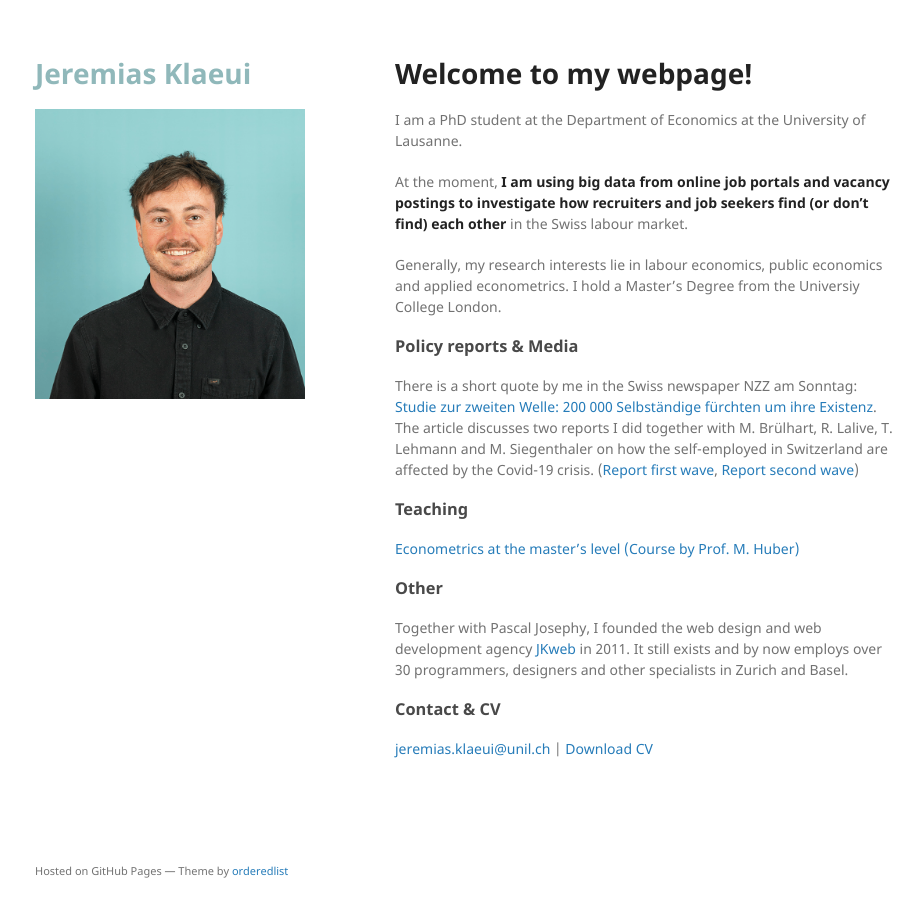
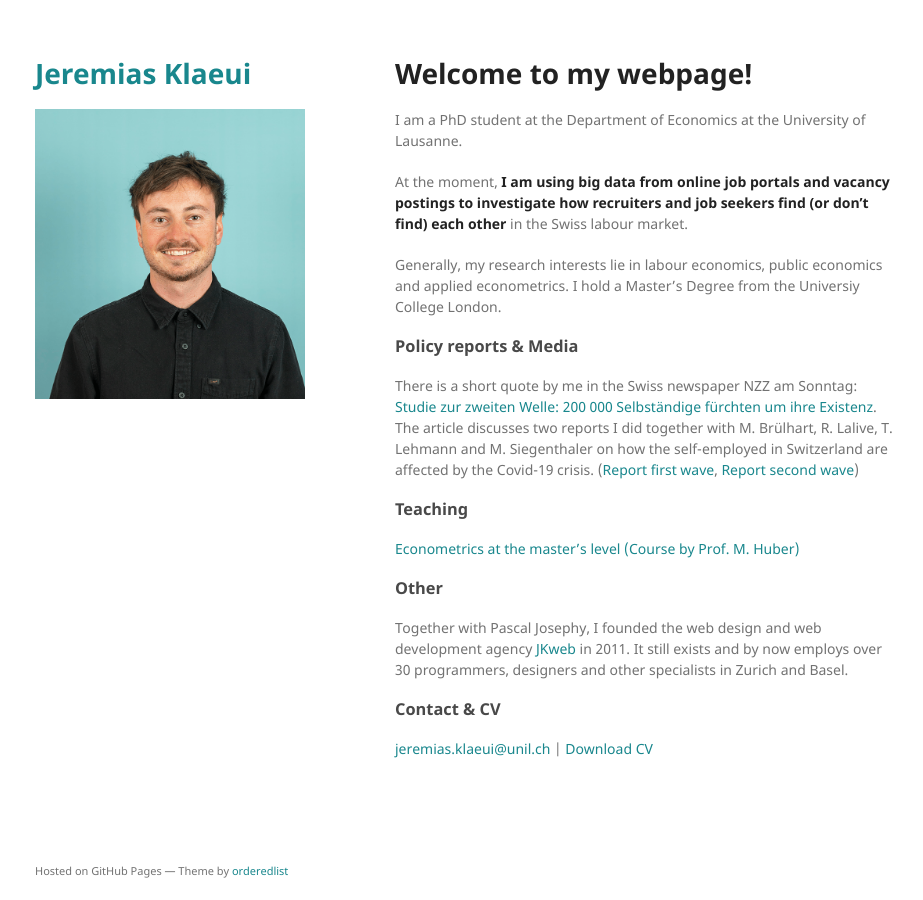
Before and after one commit to jklaeui/jklaeui.github.io, a Jekyll site: the page built from index.md, in a window 1280 px wide. Shown: the whole page, without its empty margins (175-1098 px from the left). Built offline with Jekyll 4.4.1, drawn with Linux system fonts in a browser that asks for light colours; our own code applies the rules of GitHub Pages for plain Markdown files; the repository's description, which GitHub fills in, is left out.

Commit message:
Update jekyll-theme-minimal.scss

```diff
--- a/_sass/jekyll-theme-minimal.scss
+++ b/_sass/jekyll-theme-minimal.scss
@@ -36,11 +36,12 @@ h3, h4, h5, h6 {
 
 h1 a {
   color: #90b8ba;
+  color: #19878d;
   text-decoration:none;
 }
 
 a {
-  color:#267CB9;
+  color: #19878d;
   text-decoration:none;
 }
 
```
